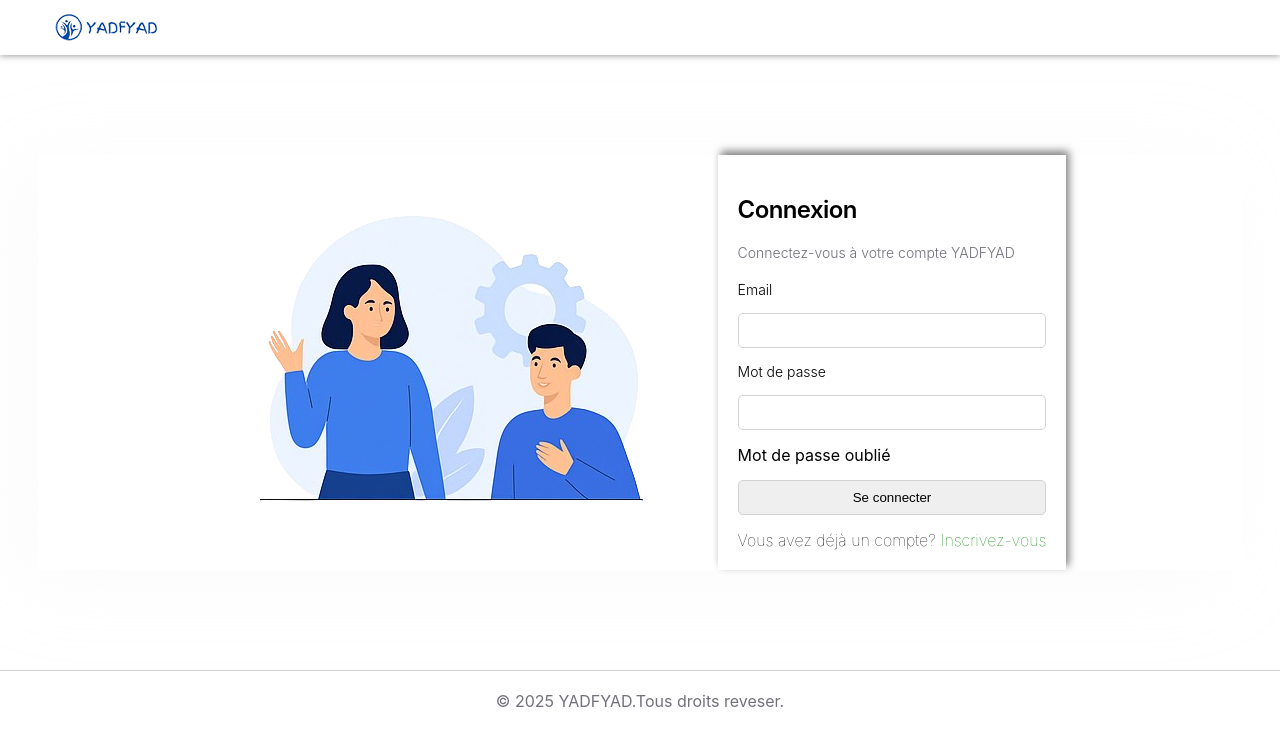
After one commit to kenzaaboulmajd/YADFYAD-PFE, a PHP site: page /connexion.php in a window 1280 px wide. The commit adds this page. Shown: the top 746 px of the page. Run offline with PHP 8.4, Linux system fonts and the light colour scheme.

Commit message:
landing page

```diff
--- a/authentification.css
+++ b/authentification.css
@@ -169,3 +169,54 @@
 .question a {
    color: green;
 }
+
+
+/* =========CONNEXION======== */
+
+.connexion{
+width: 100vw;
+margin: 100px 0;
+
+}
+.title h2{
+   font-size: 24px;
+   font-weight: 600;
+   letter-spacing: -0.6px;
+
+}
+.title p{
+   font-size: 14px;
+   font-weight: 300;
+   color: #71717A;
+   margin: auto;
+
+}
+.info{
+   display: flex;
+    align-items: center;
+    gap: 30px;
+    justify-content: center;
+    box-shadow: -20px 9px 81px 0px #efeaea2e;
+    margin: 34px 0;
+   }
+   .connecte {
+      display: flex;
+      flex-direction: column;
+      gap: 20px;
+      box-shadow: 3px -4px 8px 0px grey;
+      padding: 20px;
+   }
+   .info form{
+      display: flex;
+    flex-direction: column;
+    gap:15px;
+   }
+   .connecte label{
+      font-size: 14px;
+      font-weight: 300;
+   }
+   .connecte input {
+      padding: 9px;
+      border: 0.5px solid lightgrey;
+      border-radius: 5px;
+   }
--- /dev/null
+++ b/connexion.php
@@ -0,0 +1,61 @@
+<!DOCTYPE html>
+<html lang="en">
+
+<head>
+    <meta charset="UTF-8">
+    <meta http-equiv="X-UA-Compatible" content="IE=edge">
+    <meta name="viewport" content="width=device-width, initial-scale=1.0">
+    <title>Document</title>
+    <link rel="stylesheet" href="authentification.css">
+</head>
+
+<body>
+    <!-- START HEADER -->
+    <header>
+        <div class=" container">
+            <nav>
+                <div class="logo">
+                    <img src="assets/images/logo.png" alt="YADFYAD-logo">
+            </nav>
+        </div>
+    </header>
+
+    <!-- SECTION -->
+    <section class="connexion">
+        <div class="container">
+            <div class="info">
+                <div class="picture"> <img src="imge-hero-removebg-preview.png" alt="image-hero"></div>
+                <div class="connecte">
+                    <div class="title">
+                        <h2>Connexion</h2>
+                        <p>Connectez-vous à votre compte YADFYAD</p>
+                    </div>
+                    <form method="post" action="">
+                        <label for="email">Email</label>
+                        <input type="email" id="email" name="email" required>
+
+                        <label for="motdepasse">Mot de passe</label>
+                        <input type="password" id="motdepasse" name="motdepasse" required>
+
+                        <div class="mtpo"> Mot de passe oublié</div>
+
+                        <input type="submit" value="Se connecter">
+
+
+
+                        <div class="question">Vous avez déjà un compte? <a href=" #">Inscrivez-vous</a></div>
+                    </form>
+                </div>
+            </div>
+        </div>
+    </section>
+    <footer>
+        <div class="copyright">
+
+            &copy; 2025 YADFYAD.Tous droits reveser.
+
+        </div>
+    </footer>
+</body>
+
+</html>
--- a/inscription.php
+++ b/inscription.php
@@ -65,8 +65,10 @@
                     <input type="text" id="description" name="description" required>
 
                     <input type="submit" value="S'inscrire">
+
+                    <div class="question">Vous avez déjà un compte? <a href=" #">Connectez-vous</a></div>
+
                 </form>
-                <div>Vous avez déjà un compte? <a href="#">Connectez-vous</a></div>
             </div>
         </div>
     </section>
```
